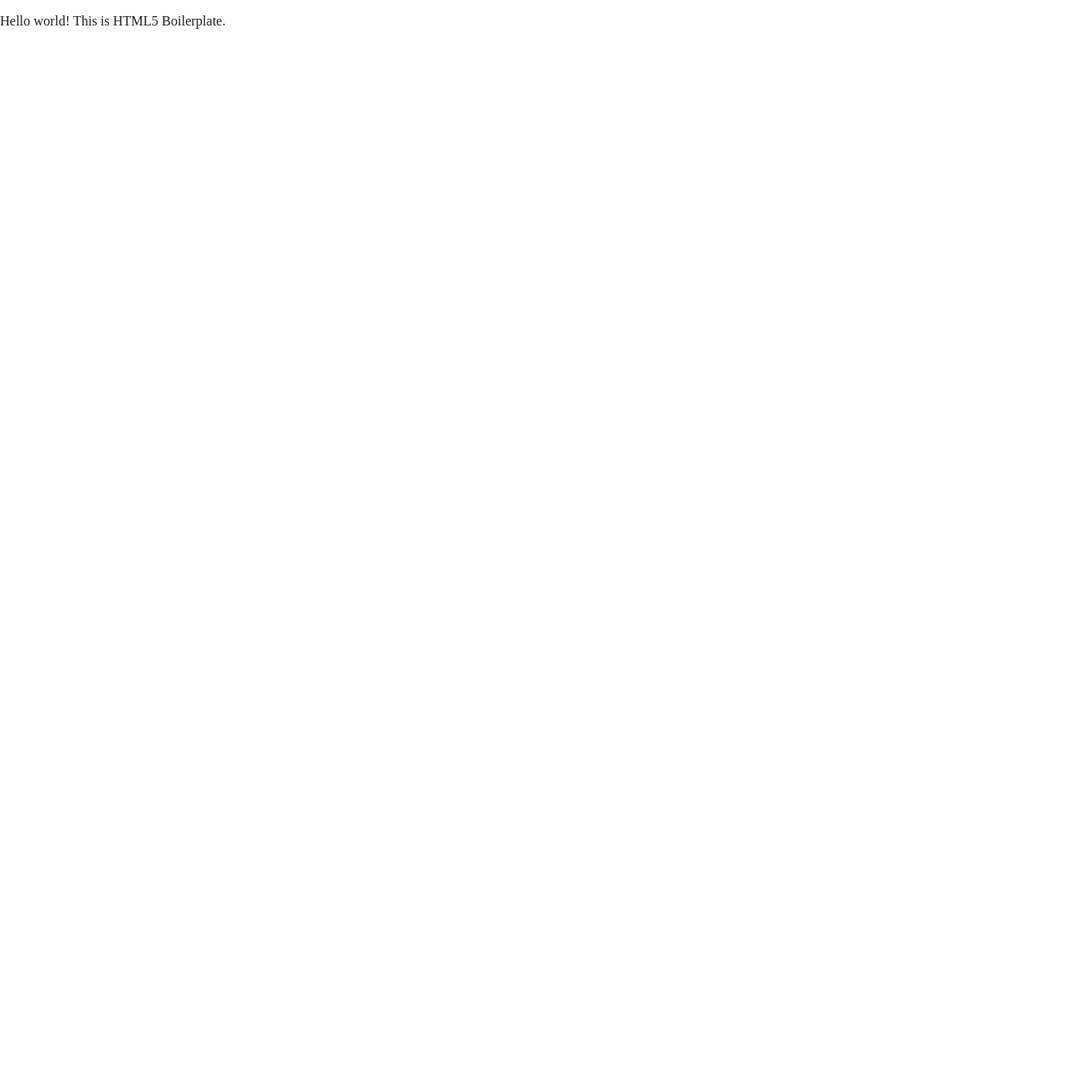
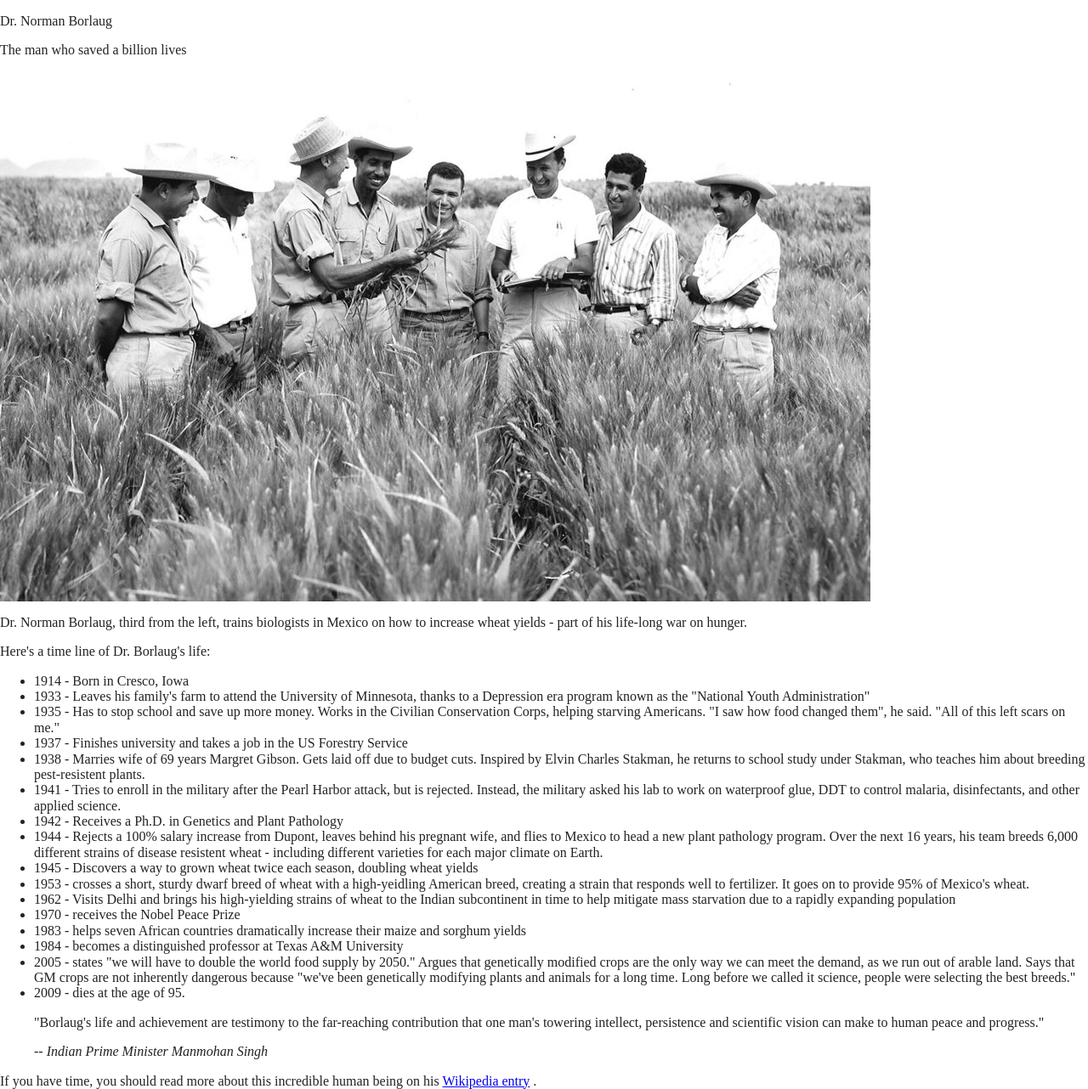
Before and after one commit to Pyatnyshkov/tribute_page, a website built with Parcel: page index.html in a window 1280 px wide. Shown: the whole page at 85% size. Before the commit the page ends 800 px from the top, so only its background shows below. Built offline with nearby package versions, Linux system fonts and the light colour scheme.

Commit message:
add html

```diff
--- a/index.html
+++ b/index.html
@@ -25,7 +25,47 @@
 <body>
 
   <!-- Add your site or application content here -->
-  <p>Hello world! This is HTML5 Boilerplate.</p>
+  <header>
+    <p class="header_title">Dr. Norman Borlaug</p>
+    <p class="header_desc">The man who saved a billion lives</p>
+  </header>
+
+  <article class="image_container">
+    <img src="./img/10613180113_fdf7bcd316_b.jpg" alt="Dr. Norman" class="image">
+    <p class="image_desc">Dr. Norman Borlaug, third from the left, trains biologists in Mexico on how to increase wheat yields - part of his life-long war on hunger.</p>
+  </article>
+
+  <article class="date_list">
+    <p class="list_header">Here's a time line of Dr. Borlaug's life:</p>
+    <ul>
+      <li><span class="date">1914</span> - Born in Cresco, Iowa</li>
+      <li><span class="date">1933</span> - Leaves his family's farm to attend the University of Minnesota, thanks to a Depression era program known as the "National Youth Administration"</li>
+      <li><span class="date">1935</span> - Has to stop school and save up more money. Works in the Civilian Conservation Corps, helping starving Americans. "I saw how food changed them", he said. "All of this left scars on me."</li>
+      <li><span class="date">1937</span> - Finishes university and takes a job in the US Forestry Service</li>
+      <li><span class="date">1938</span> - Marries wife of 69 years Margret Gibson. Gets laid off due to budget cuts. Inspired by Elvin Charles Stakman, he returns to school study under Stakman, who teaches him about breeding pest-resistent plants.</li>
+      <li><span class="date">1941</span> - Tries to enroll in the military after the Pearl Harbor attack, but is rejected. Instead, the military asked his lab to work on waterproof glue, DDT to control malaria, disinfectants, and other applied science.</li>
+      <li><span class="date">1942</span> - Receives a Ph.D. in Genetics and Plant Pathology</li>
+      <li><span class="date">1944</span> - Rejects a 100% salary increase from Dupont, leaves behind his pregnant wife, and flies to Mexico to head a new plant pathology program. Over the next 16 years, his team breeds 6,000 different strains of disease resistent wheat - including different varieties for each major climate on Earth.</li>
+      <li><span class="date">1945</span> - Discovers a way to grown wheat twice each season, doubling wheat yields</li>
+      <li><span class="date">1953</span> - crosses a short, sturdy dwarf breed of wheat with a high-yeidling American breed, creating a strain that responds well to fertilizer. It goes on to provide 95% of Mexico's wheat.</li>
+      <li><span class="date">1962</span> - Visits Delhi and brings his high-yielding strains of wheat to the Indian subcontinent in time to help mitigate mass starvation due to a rapidly expanding population</li>
+      <li><span class="date">1970</span> - receives the Nobel Peace Prize</li>
+      <li><span class="date">1983</span> - helps seven African countries dramatically increase their maize and sorghum yields</li>
+      <li><span class="date">1984</span> - becomes a distinguished professor at Texas A&M University</li>
+      <li><span class="date">2005</span> - states "we will have to double the world food supply by 2050." Argues that genetically modified crops are the only way we can meet the demand, as we run out of arable land. Says that GM crops are not inherently dangerous because "we've been genetically modifying plants and animals for a long time. Long before we called it science, people were selecting the best breeds."</li>
+      <li><span class="date">2009</span> - dies at the age of 95.</li>
+    </ul>
+
+    <blockquote>
+      <p>"Borlaug's life and achievement are testimony to the far-reaching contribution that one man's towering intellect, persistence and scientific vision can make to human peace and progress."</p>
+      <cite>-- Indian Prime Minister Manmohan Singh</cite>
+    </blockquote>
+  </article>
+
+  <footer>
+    If you have time, you should read more about this incredible human being on his <a href="https://en.wikipedia.org/wiki/Norman_Borlaug">Wikipedia entry</a> .
+  </footer>
+
   <script src="js/vendor/modernizr-3.11.2.min.js"></script>
   <script src="js/plugins.js"></script>
   <script src="js/main.js"></script>
```
Also changed, not shown: img/10613180113_fdf7bcd316_b.jpg (added).
